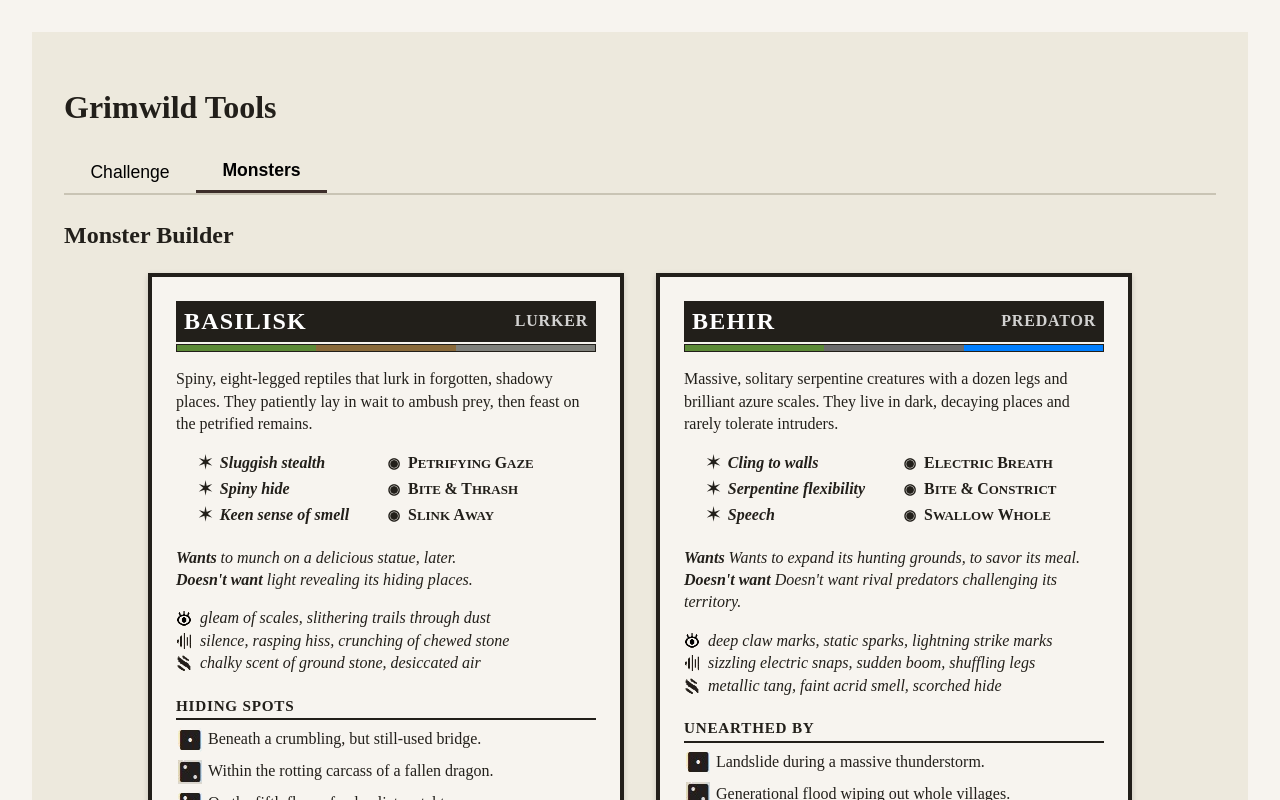
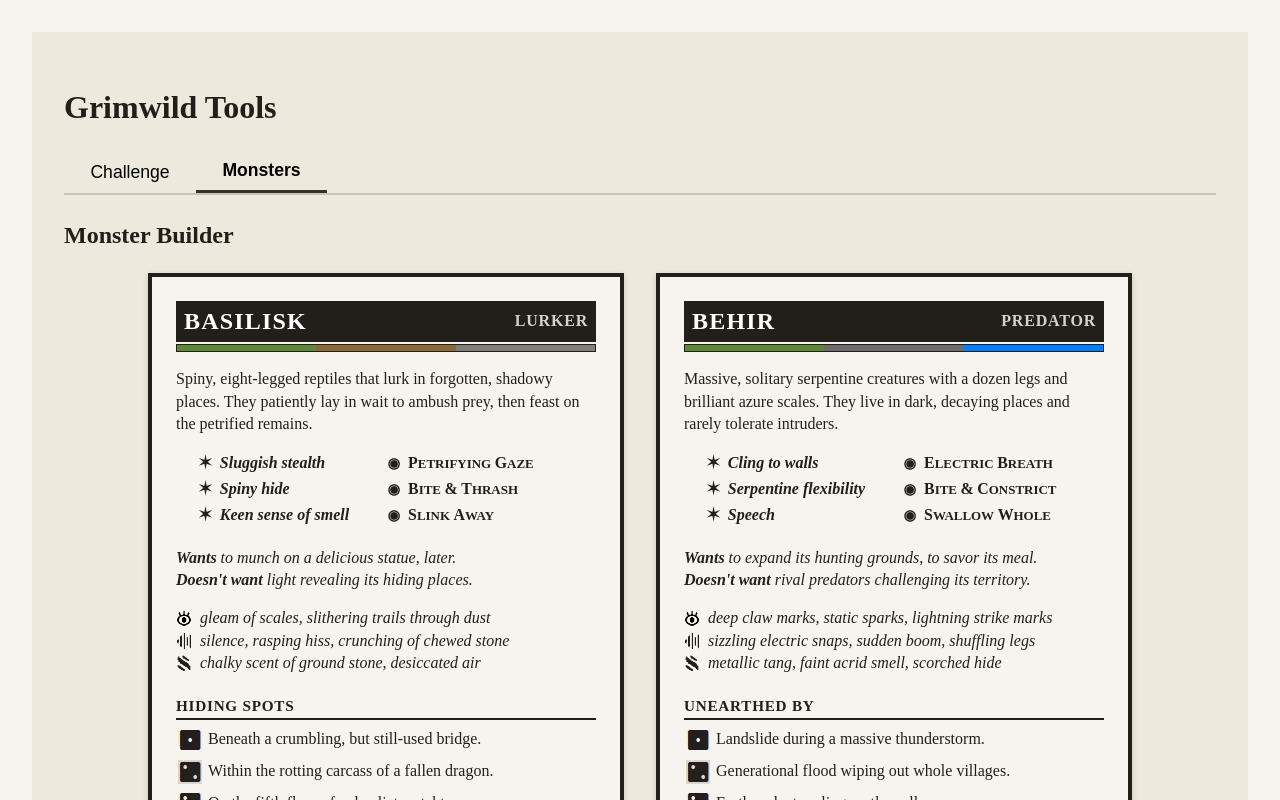
Before and after one commit to mvillaronga/grimwild-tools, a React (Vite) app: page / in a window 1280 px wide. Both pictures are taken after a click on the button "Monsters". Shown: the top 800 px of the page. Built offline with nearby package versions, Linux system fonts and the light colour scheme.

Commit message:
refactor: clean up wants and dislikes strings in MonsterWants component

```diff
--- a/src/components/monster/MonsterWants.jsx
+++ b/src/components/monster/MonsterWants.jsx
@@ -1,17 +1,20 @@
 import React from "react";
 
 export default function MonsterWants({ wants, dislikes }) {
+  const cleanedWants = wants.replace(/^\s*Wants\s*/i, "").trim();
+  const cleanedDislikes = dislikes.replace(/^\s*Doesn't want\s*/i, "").trim();
+
   return (
     <p>
       <em className="bold">
         <strong>Wants</strong>
       </em>{" "}
-      <em>{wants}</em>
+      <em>{cleanedWants}</em>
       <br />
       <em className="bold">
         <strong>Doesn't want</strong>
       </em>{" "}
-      <em>{dislikes}</em>
+      <em>{cleanedDislikes}</em>
     </p>
   );
 }
```
